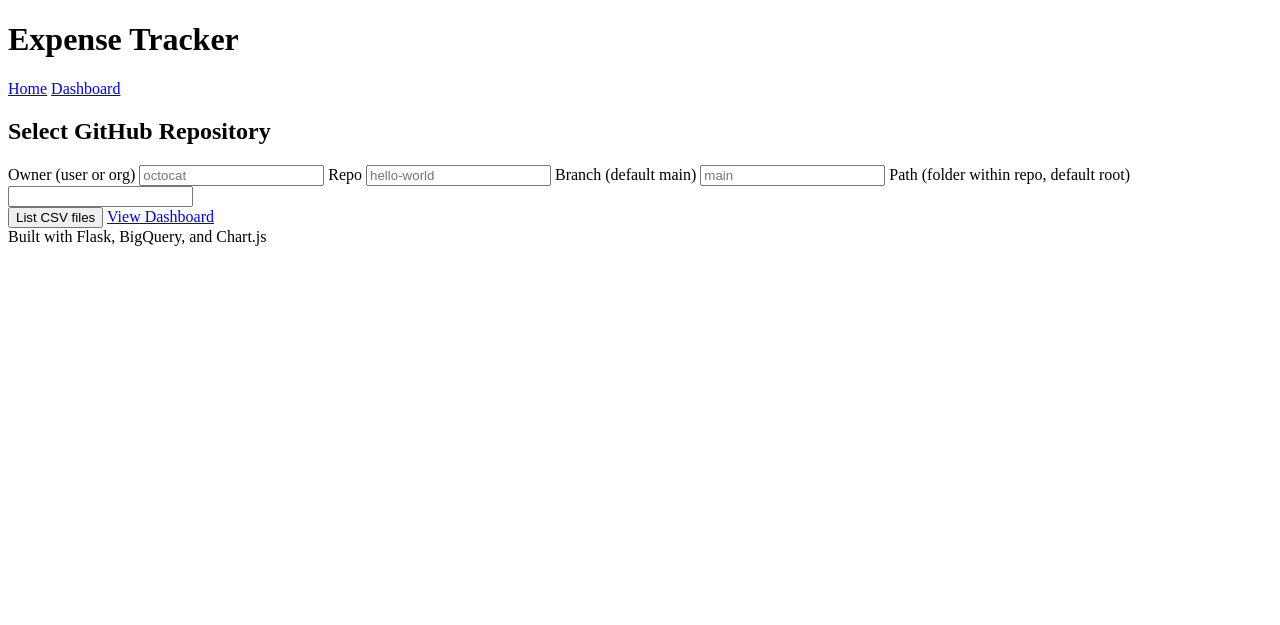
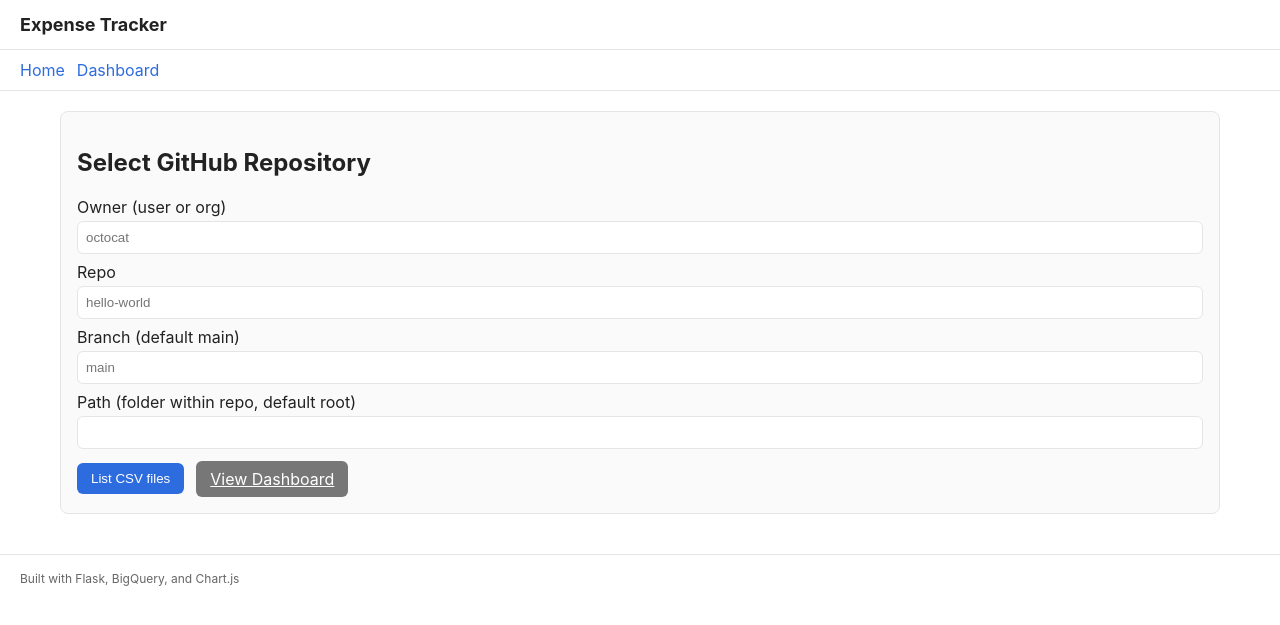
Before and after one commit to pdeepanraj/expensetracker, a Flask app: page / in a window 1280 px wide. Shown: the top 625 px of the page. Run offline with Flask 3, Linux system fonts and the light colour scheme.

Commit message:
Update style.css

```diff
--- a/static/style.css
+++ b/static/style.css
@@ -1 +1,56 @@
-gaes
+:root {
+  --bg: #ffffff;
+  --text: #222;
+  --muted: #666;
+  --border: #e5e5e5;
+  --primary: #2d6cdf;
+  --accent: #4e79a7;
+  --card: #fafafa;
+}
+
+* { box-sizing: border-box; }
+body { font-family: -apple-system, BlinkMacSystemFont, "Segoe UI", Roboto, Arial, "Helvetica Neue", sans-serif; margin: 0; background: var(--bg); color: var(--text); }
+
+.header { display:flex; align-items:center; justify-content:space-between; padding: 14px 20px; border-bottom: 1px solid var(--border); }
+.header h1 { font-size: 18px; margin: 0; }
+.header .meta { font-size: 12px; color: var(--muted); }
+
+.nav { display:flex; gap: 12px; padding: 10px 20px; border-bottom: 1px solid var(--border); }
+.nav a { text-decoration: none; color: var(--primary); }
+
+.main { padding: 20px; max-width: 1200px; margin: 0 auto; }
+
+.footer { padding: 16px 20px; border-top: 1px solid var(--border); font-size: 12px; color: var(--muted); }
+
+.card { border: 1px solid var(--border); border-radius: 8px; padding: 16px; background: var(--card); margin-bottom: 20px; }
+
+.grid-2 { display: grid; grid-template-columns: 1fr 1fr; gap: 24px; }
+.grid-2 .card { margin-bottom: 0; }
+
+label { display:block; margin: 8px 0 4px; }
+input[type="text"], input[type="url"], textarea {
+  width: 100%; padding: 8px; border: 1px solid var(--border); border-radius: 6px; background: #fff;
+}
+.inline { display:flex; gap: 8px; align-items: center; }
+.search { margin-bottom: 12px; width: 100%; }
+
+.actions { margin-top: 12px; display:flex; gap: 12px; align-items: center; }
+
+button, .btn {
+  background: var(--primary); color: #fff; border: none; border-radius: 6px; padding: 8px 14px; cursor: pointer; display: inline-block;
+}
+.btn.secondary { background: #777; }
+button:hover, .btn:hover { filter: brightness(0.95); }
+
+.error { color: #b00020; margin-bottom: 12px; }
+.muted { color: var(--muted); }
+
+.checkbox-list { display: grid; grid-template-columns: 1fr 1fr; gap: 8px; }
+.checkbox-item { background: #fff; border: 1px solid var(--border); border-radius: 6px; padding: 8px; }
+
+.table-scroll { overflow: auto; max-height: 420px; border: 1px solid var(--border); border-radius: 6px; background: #fff; }
+table { border-collapse: collapse; width: 100%; }
+th, td { padding: 8px; border-bottom: 1px solid var(--border); text-align: left; font-size: 14px; }
+th { background: #f5f5f5; position: sticky; top: 0; z-index: 1; }
+
+canvas { background: #fafafa; padding: 8px; border: 1px solid var(--border); border-radius: 6px; }
```
